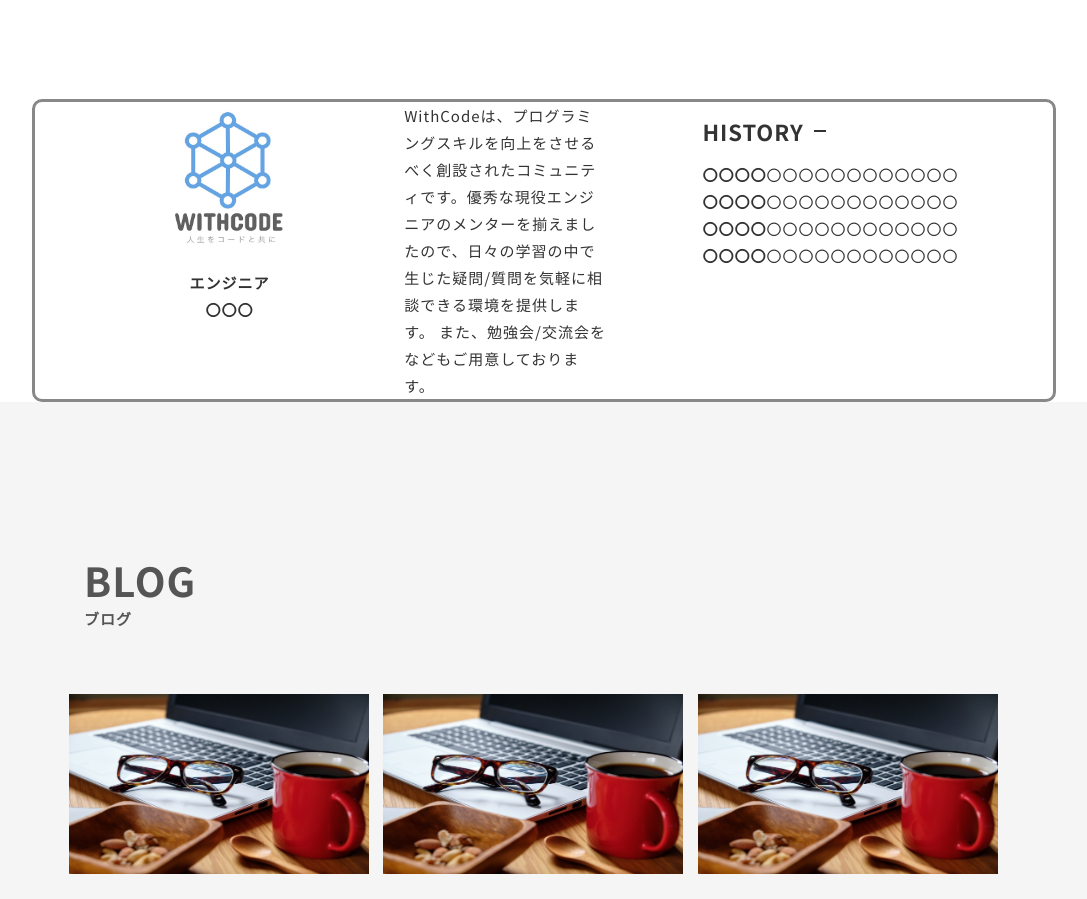
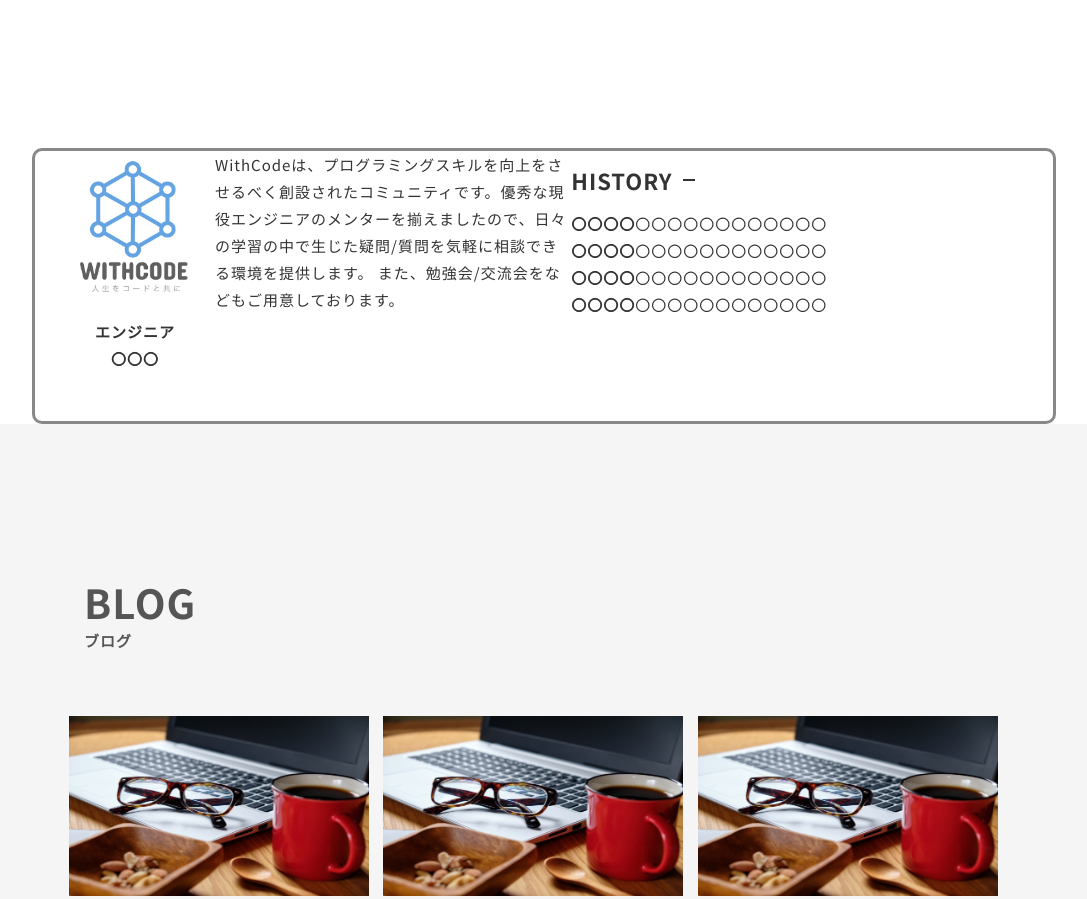
Before and after one commit to hikariiyoshioka/LP1, a plain HTML site: page index.html in a window 1280 px wide. Shown: the part 3852-4751 px from the top of the page, without its empty margins (96-1183 px from the left). Drawn offline with Linux system fonts and the light colour scheme.

Commit message:
css-修正2-

```diff
--- a/css/common.css
+++ b/css/common.css
@@ -251,6 +251,7 @@ li {
 }
 .profile_1 {
   display: flex;
+  height: 270px;
   justify-content: space-evenly;
   border: solid 3px #888;
   border-radius: 10px;
@@ -268,13 +269,10 @@ li {
 }
 .profile_2 {
   display: flex;
-  justify-content: space-evenly;
+  height: 270px;
   border: solid 3px #888;
   border-radius: 10px;
   margin: 0 10%;
-}
-.txt2 {
-  width: 20%;
 }
 .intro {
   display: flex;
@@ -289,6 +287,9 @@ li {
 }
 .txt ul {
   padding: 10px;
+}
+.txt2 {
+  width: 35%;
 }
 
 .txt ul li {
```
